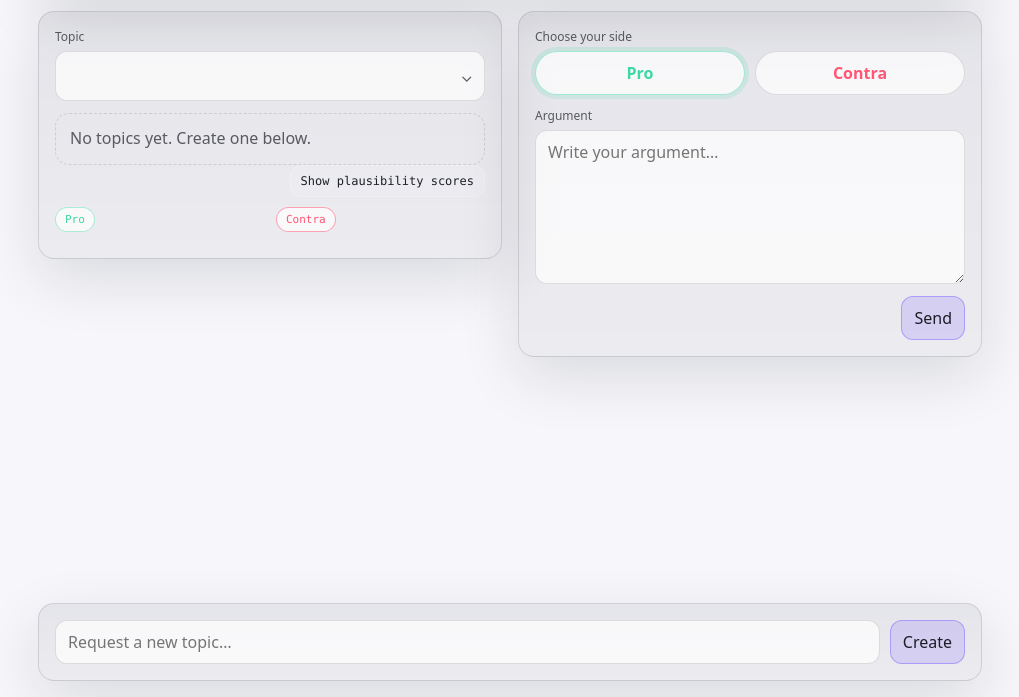
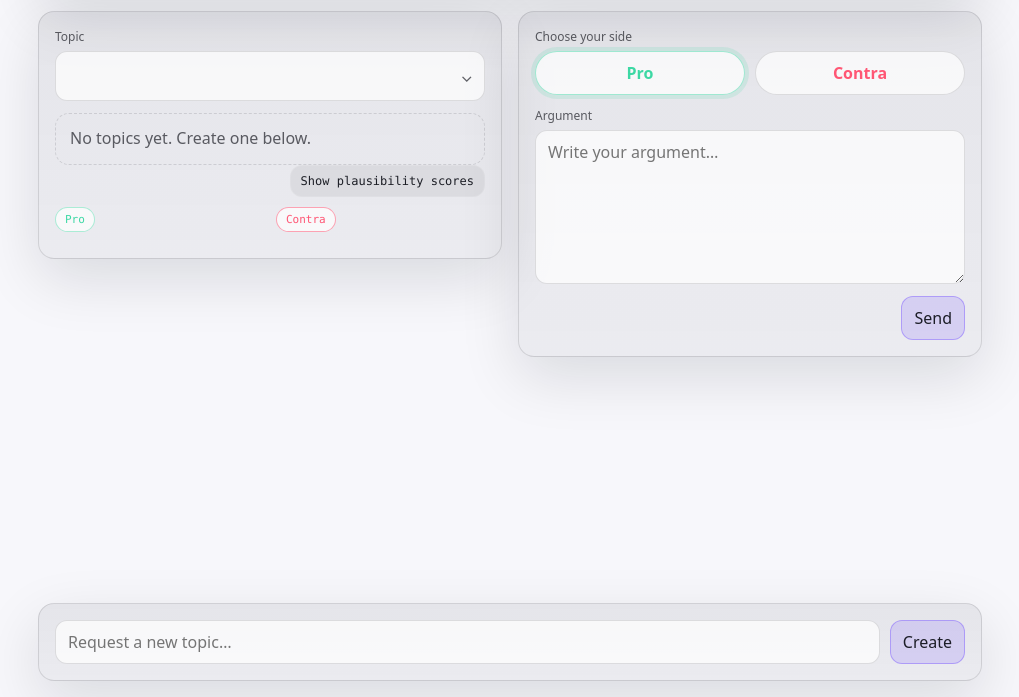
Before and after one commit to PapaBear74/operation_veridas, a website: page index.html in a window 1280 px wide. Both pictures are taken after a click on the button "Show plausibility scores". Shown: the part 103-800 px from the top of the page, without its empty margins (130-1149 px from the left). Drawn offline with Linux system fonts and the light colour scheme; no server answers.

Commit message:
made score toggle clearer when activated

```diff
--- a/styles.css
+++ b/styles.css
@@ -670,8 +670,8 @@ h2 {
 }
 
 .togglePlausibilityBtn[aria-pressed="true"] {
-  background: rgba(255, 255, 255, 0.12);
-  border-color: rgba(255, 255, 255, 0.25);
+  background: rgba(0, 0, 0, 0.06);
+  border-color: rgba(255, 255, 255, 0.12);
   color: var(--text);
 }
 
```
